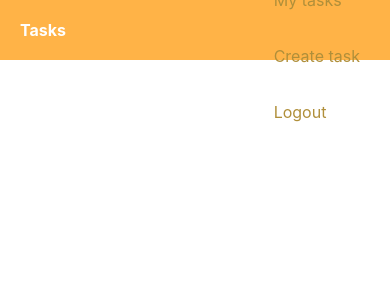
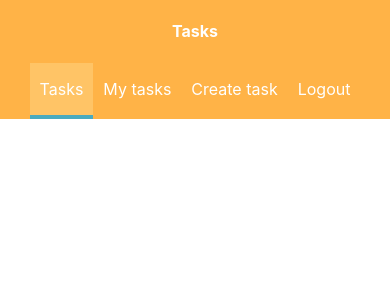
Before and after one commit to Babiy7/nerdysoft-test, a React (Create React App) app: page / in a window 390 px wide. Shown: the top 300 px of the page. Built offline with nearby package versions, Linux system fonts and the light colour scheme; sample sign-in values are in the browser's storage.

Commit message:
Fixed toolbar.

```diff
--- a/src/components/UI/Navigation/NavigationItems/NavigationItem/NavigationItem.js
+++ b/src/components/UI/Navigation/NavigationItems/NavigationItem/NavigationItem.js
@@ -1,8 +1,8 @@
 import React from "react";
-import classes from "./NavigationItem.module.css";
+import classes from "./NavigationItem.module.scss";
 import { NavLink } from "react-router-dom";
 
-const NavigationItem = props => (
+const NavigationItem = (props) => (
   <li className={classes.NavigationItem}>
     <NavLink
       activeClassName={classes.active}
--- a/src/components/UI/Navigation/NavigationItems/NavigationItem/NavigationItem.module.css
+++ /dev/null
@@ -1,35 +0,0 @@
-.NavigationItem {
-    margin: 0;
-    box-sizing: border-box;
-    display: flex;
-    align-items: center;
-}
-
-.NavigationItem a {
-    color: white;
-    text-decoration: none;
-    padding: 16px 10px;
-    border-bottom: 4px solid transparent;
-    box-sizing: border-box;
-    display: block;
-}
-
-.NavigationItem a:hover, .NavigationItem a:active, .NavigationItem a.active {
-    color: white;
-    background: #ffc466;
-    border-bottom: 4px solid #49aabf;
-}
-
-@media (max-width: 499px) {
-    .NavigationItem {
-        display: block;
-    }
-    .NavigationItem a {
-        color: #b08f3a;
-    }
-    .NavigationItem a:hover, .NavigationItem a:active, .NavigationItem a.active {
-        color: #49aabf;
-        background: #f5e1ae;
-        border-bottom: 4px solid transparent;
-    }
-}
--- /dev/null
+++ b/src/components/UI/Navigation/NavigationItems/NavigationItem/NavigationItem.module.scss
@@ -0,0 +1,27 @@
+.NavigationItem {
+  margin: 0;
+  box-sizing: border-box;
+  display: flex;
+  align-items: center;
+}
+
+.NavigationItem a {
+  display: block;
+  padding: 16px 10px;
+  border-bottom: 4px solid transparent;
+
+  color: white;
+
+  text-decoration: none;
+
+  box-sizing: border-box;
+}
+
+.NavigationItem a:hover,
+.NavigationItem a:active,
+.NavigationItem a.active {
+  border-bottom: 4px solid #49aabf;
+
+  color: white;
+  background: #ffc466;
+}
--- a/src/components/UI/Navigation/NavigationItems/NavigationItems.js
+++ b/src/components/UI/Navigation/NavigationItems/NavigationItems.js
@@ -1,8 +1,8 @@
 import React from "react";
-import classes from "./NavigationItems.module.css";
+import classes from "./NavigationItems.module.scss";
 import NavigationItem from "./NavigationItem/NavigationItem";
 
-const NavigationItems = props => {
+const NavigationItems = (props) => {
   return (
     <ul className={classes.NavigationItems}>
       <NavigationItem clicked={props.clicked} exact link="/">
--- a/src/components/UI/Navigation/NavigationItems/NavigationItems.module.css
+++ /dev/null
@@ -1,14 +0,0 @@
-.NavigationItems {
-    display: flex;
-    align-items: center;
-    padding: 0;
-    margin: 0;
-    list-style: none;
-}
-
-@media (max-width: 499px) {
-    .NavigationItems {
-        flex-direction: column;
-        align-items: stretch;
-    }
-}
--- /dev/null
+++ b/src/components/UI/Navigation/NavigationItems/NavigationItems.module.scss
@@ -0,0 +1,8 @@
+.NavigationItems {
+  display: flex;
+  align-items: center;
+  padding: 0;
+  margin: 0;
+
+  list-style: none;
+}
--- a/src/components/UI/Navigation/Toolbar/Toolbar.js
+++ b/src/components/UI/Navigation/Toolbar/Toolbar.js
@@ -7,9 +7,7 @@ const Toolbar = (props) => (
   <div className={classes.Toolbar}>
     <h4 className={classes.Title}>Tasks </h4>
 
-    <ul className={classes.DesktopOnly}>
-      <NavigationItems />
-    </ul>
+    <NavigationItems />
   </div>
 );
 
--- a/src/components/UI/Navigation/Toolbar/Toolbar.module.scss
+++ b/src/components/UI/Navigation/Toolbar/Toolbar.module.scss
@@ -2,7 +2,7 @@
   width: 100%;
   height: 60px;
 
-  position: fixed;
+  position: relative;
   top: 0;
   left: 0;
 
@@ -16,7 +16,12 @@
 
   z-index: 200;
   box-sizing: border-box;
+
+  @media (max-width: 499px) {
+    height: auto;
+
+    flex-direction: column;
+
+    text-align: center;
+  }
 }
-
-@media (max-width: 499px) {
-}
```
Also changed, not shown: src/components/UI/Navigation/SideDrawer/SideDrawer.js (deleted, +0 -28 lines), src/components/UI/Navigation/SideDrawer/SideDrawer.module.css (deleted, +0 -37 lines).
